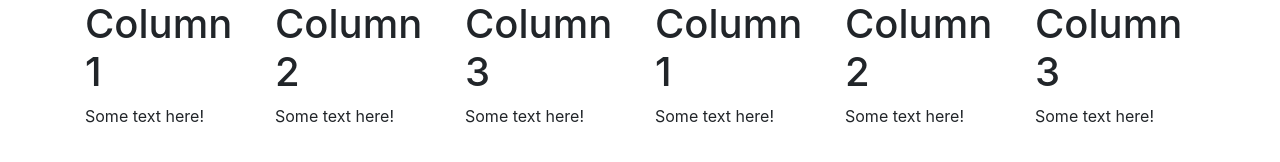
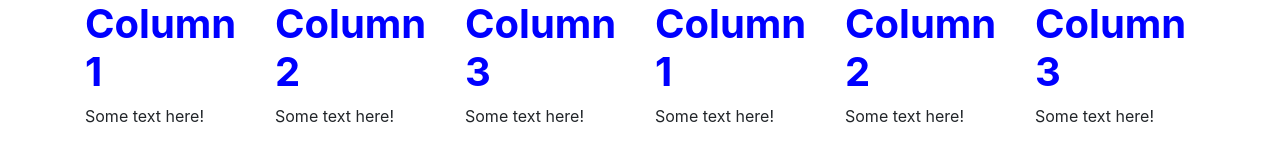
Before and after one commit to FavWest/bootstrap-practice, a plain HTML site: page index.html in a window 1280 px wide. Drawn offline with Linux system fonts and the light colour scheme.

Commit message:
add custom css stylesheet

```diff
--- /dev/null
+++ b/css/styles.css
@@ -0,0 +1,4 @@
+h1 {
+  font-weight: bold;
+  color:blue;
+}
--- a/index.html
+++ b/index.html
@@ -3,6 +3,7 @@
 <head>
   <title>Bootstrap Grid System</title>
   <link href="css/bootstrap.css" rel="stylesheet" type="text/css">
+  <link href="css/styles.css" rel="stylesheet" type="text/css">
 </head>
 <body>
   <div class="container">
```
